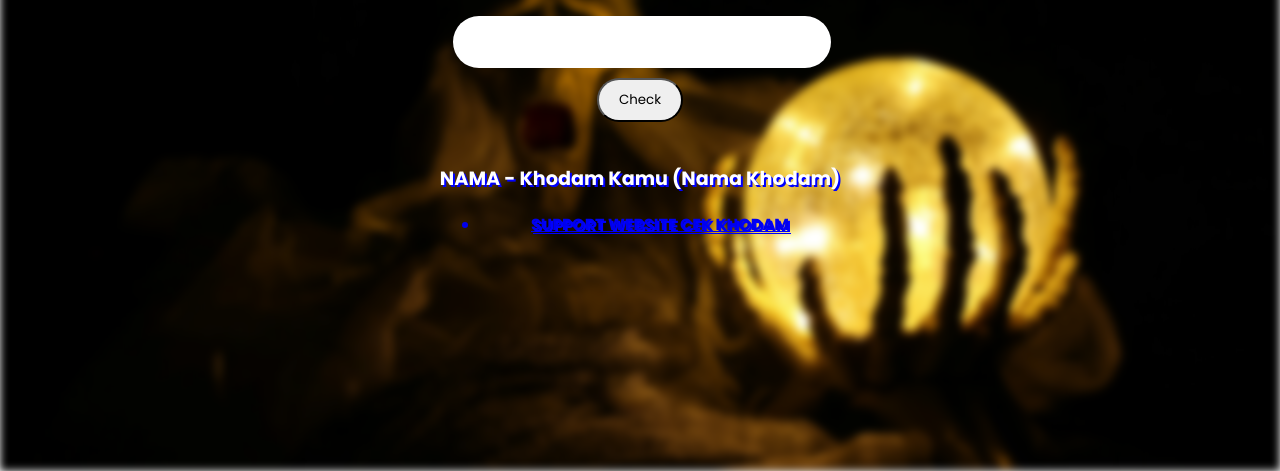
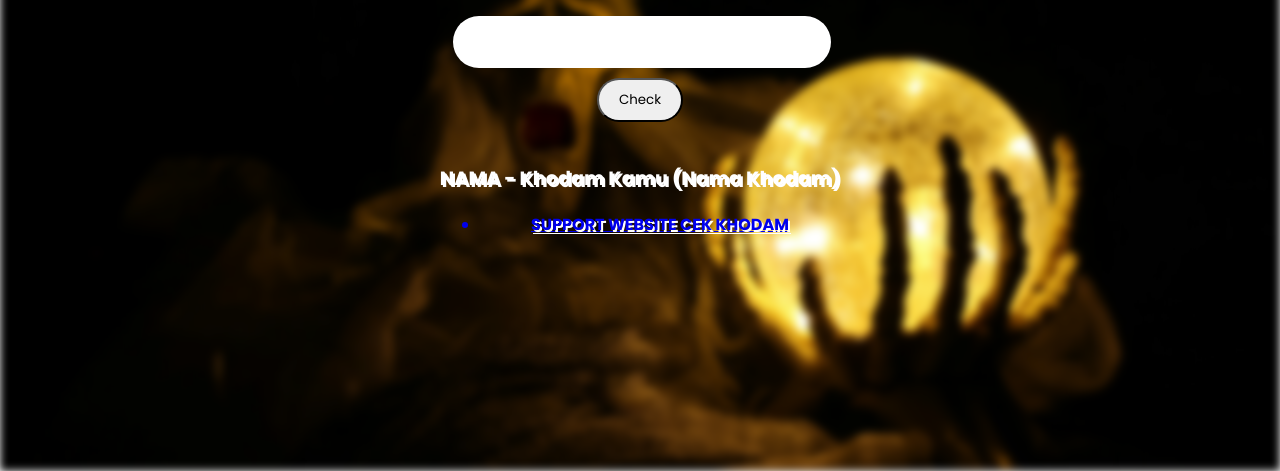
Before and after one commit to Mrkantee/khodam-ad, a plain HTML site: page index.html in a window 1280 px wide. Shown: the part 329-800 px from the top of the page. Drawn offline with nearby package versions, Linux system fonts and the light colour scheme.

Commit message:
Update style.css

```diff
--- a/assets/style.css
+++ b/assets/style.css
@@ -73,7 +73,7 @@ body::before {
     color: white;
     border-radius: 5px;
     font-weight: bold;
-    text-shadow: blue 2px 2px;
+    text-shadow: white 2px 2px;
 }
 
 p{
```
